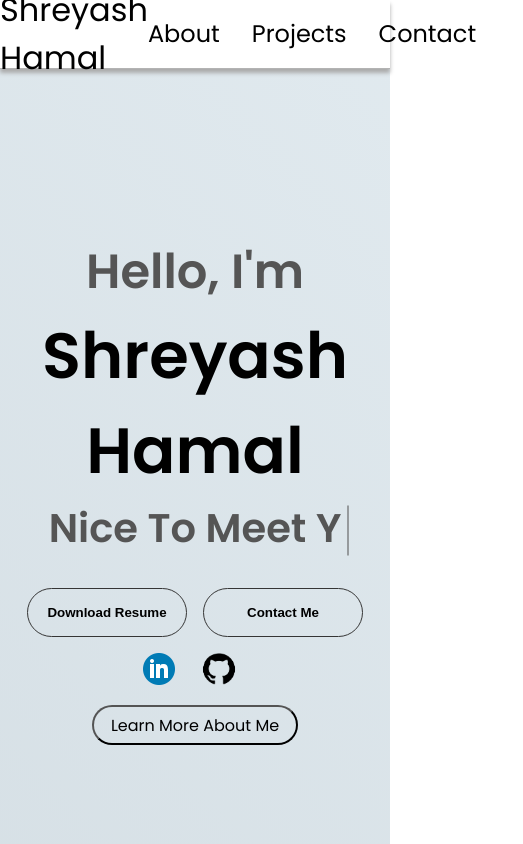
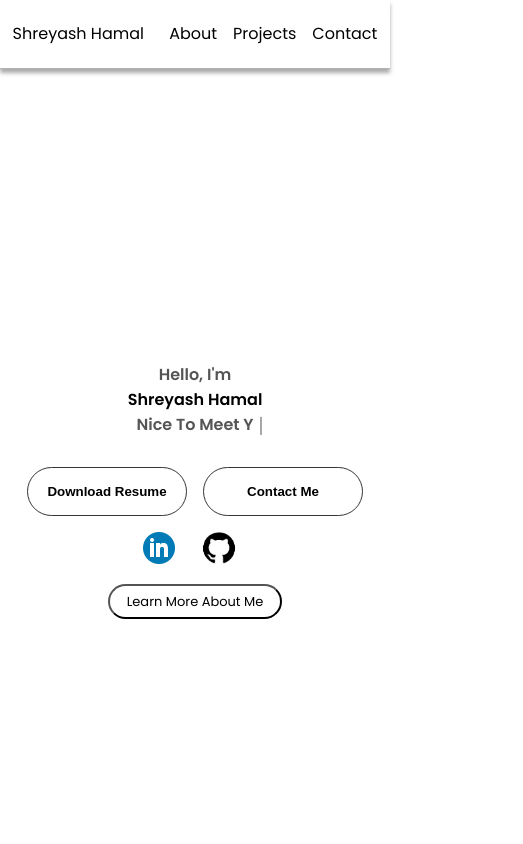
Before and after one commit to Shreyboiii/Shreyboiii.github.io, a plain HTML site: page index.html in a window 390 px wide. Shown: the top 844 px of the page, 523 px wide, since content can reach past the window. Drawn offline with nearby package versions, Linux system fonts and the light colour scheme.

Commit message:
worked on responsiveness

```diff
--- a/index.html
+++ b/index.html
@@ -43,7 +43,6 @@
         </div>
       </nav>
     </div>
-    <div id="background"></div>
     <section id="profile">
       <div class="section__text">
         <p id="hello">Hello, I'm</p>
@@ -286,7 +285,6 @@
         </div>
       </div>
     </section>
-    <div>
     <section id="contact">
       <p class="section__text__p1">Get in Touch</p>
       <h1 class="title">Contact Me</h1>
@@ -319,7 +317,6 @@
         </div>
       </div>
     </section>
-    </div>
     <footer>
       <p>
         Copyright &#169; <span id="current-date"></span>/<span
--- a/public/styles/mediaqueries.css
+++ b/public/styles/mediaqueries.css
@@ -1,97 +1,48 @@
-/* @media screen and (max-width: 1400px) {
-    #profile {
-      height: 83vh;
-      margin-bottom: 6rem;
+@media screen and (max-width: 1200px) {
+  .nav-links{
+    gap:1rem;
+    list-style: none;
+    font-size: 1rem;
+  }
+  .logo{
+    font-size: 1rem;
     }
-    .about-containers {
-      flex-wrap: wrap;
-    }
-    #contact,
-    #projects {
-      height: fit-content;
-    }
+  body{
+    font-family: 'Poppins', sans-serif;
+    font-size: small;
+  }
+  #typer {
+    font-size: 1rem;
+  }
+  #profile h1 {
+    font-size: 1rem;
+  }
+  #hello {
+    font-size: 1rem;
+  }
+  #typer span::after {
+      content: "";
+      height: 18px;
+      width: 2px;
+      position: absolute;
+      top: 50%;
+      right: -8px;
+      background: rgb(85, 85, 85);
+      transform: translateY(-45%);
+      animation: blink 0.7s infinite;
   }
 
-  @media screen and (max-width: 1200px) {
-    #experience,
-    .experience-details-container {
-      margin-top: 2rem;
-    }
-    #profile,
-    .section-container {
-      display: block;
-    }
-    .arrow {
-      display: none;
-    }
-    section,
-    .section-container {
-      height: fit-content;
-    }
-    section {
-      margin: 0 5%;
-    }
-    .section__pic-container {
-      width: 275px;
-      height: 275px;
-      margin: 0 auto 2rem;
-    }
-    .about-containers {
-      margin-top: 0;
-    }
+  #about-container .section-container {
+    flex-direction: column;
   }
 
-  @media screen and (max-width: 600px) {
-    #contact,
-    footer {
-      height: 40vh;
-    }
-    #profile {
-      height: 83vh;
-      margin-bottom: 0;
-    }
-    article {
-      font-size: 1rem;
-    }
-    footer nav {
-      height: fit-content;
-      margin-bottom: 2rem;
-    }
-    .about-containers,
-    .contact-info-upper-container,
-    .btn-container {
-      flex-wrap: wrap;
-    }
-    .contact-info-container {
-      margin: 0;
-    }
-    .contact-info-container p,
-    .nav-links li a {
-      font-size: 1rem;
-    }
-    .experience-sub-title {
-      font-size: 1.25rem;
-    }
-    .logo {
-      font-size: 1.5rem;
-    }
-    .nav-links {
-      flex-direction: column;
-      gap: 0.5rem;
-      text-align: center;
-    }
-    .section__pic-container {
-      width: auto;
-      height: 46vw;
-      justify-content: center;
-    }
-    .section__text__p2 {
-      font-size: 1.25rem;
-    }
-    .title {
-      font-size: 2rem;
-    }
-    .text-container {
-      text-align: justify;
-    }
-  } */
+  #projects .carousel {
+    width: 100%;
+  }
+
+  #projects .article-container {
+    width: 80%;
+  }
+
+
+}
--- a/public/styles/style.css
+++ b/public/styles/style.css
@@ -9,25 +9,6 @@
 
 body{
   font-family: 'Poppins', sans-serif;
-}
-
-#background{
-  width: 100%;
-  height: 100vh;
-  background-size: 400%;
-  position: fixed;
-  background-image: linear-gradient(45deg, #cfd9df, #e2ebf0);
-  z-index: -100000;
-  animation: animate 2s ease infinite alternate;
-}
-
-@keyframes animate{
-  0%{
-    background-position: left;
-  }
-  100%{
-    background-position: right;
-  }
 }
 
 html{
@@ -90,6 +71,7 @@ section{
 display: flex;
 padding: 2rem 10rem 0 10rem;
 height: 100vh;
+width: 100vw;
 align-items: center;
 justify-content: center;
 box-sizing: border-box;
@@ -151,10 +133,6 @@ text-align: center;
     cursor: pointer;
   }
 
-  .darr{
-    font-size: 1.5rem;
-  }
-
   #typer span {
     position: relative;
     margin: 10px;
@@ -195,6 +173,7 @@ text-align: center;
   margin-top: 1rem;
   gap: 1rem;
   }
+
   .icon{
   cursor: pointer;
   height: 2rem;
@@ -253,6 +232,11 @@ text-align: center;
   position: relative;
   display: flex;
   align-items: start;
+  height: fit-content;
+  }
+
+  #about-container{
+    max-width: 100vw;
   }
 
   .about-containers, .about-deails-container{
@@ -310,7 +294,7 @@ text-align: center;
   .section-container{
   display: flex;
   gap: 4rem;
-  height: 80%;
+  height: fit-content;
   }
 
 
@@ -328,7 +312,6 @@ text-align: center;
     flex-direction: column;
     flex: 1;
     }
-
   .article-container {
   display: flex;
   flex: 1;
@@ -359,7 +342,10 @@ text-align: center;
   display: flex;
   align-items: start;
 }
-
+#project-container{
+  height: 100vh;
+  width: 90vw;
+}
 .skills-sub-title, .project-title {
   align-self: center;
 }
```
Lines whose indentation alone changed are shown as unchanged.
